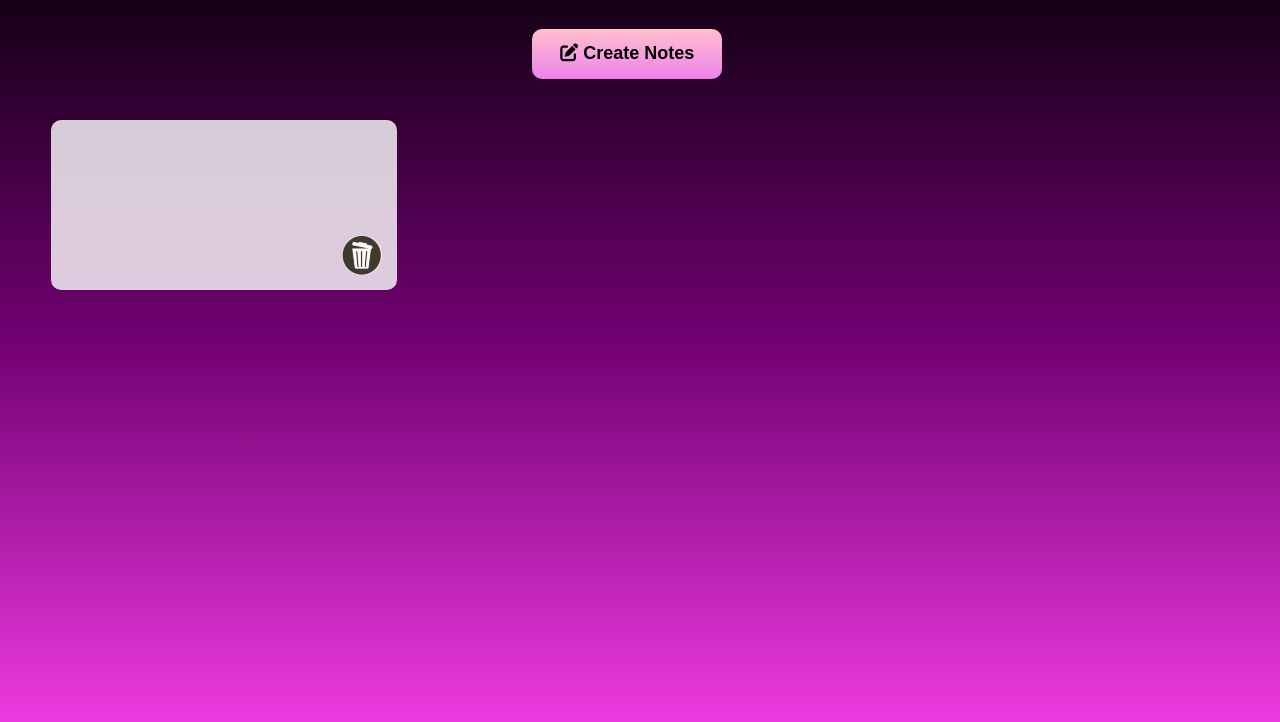
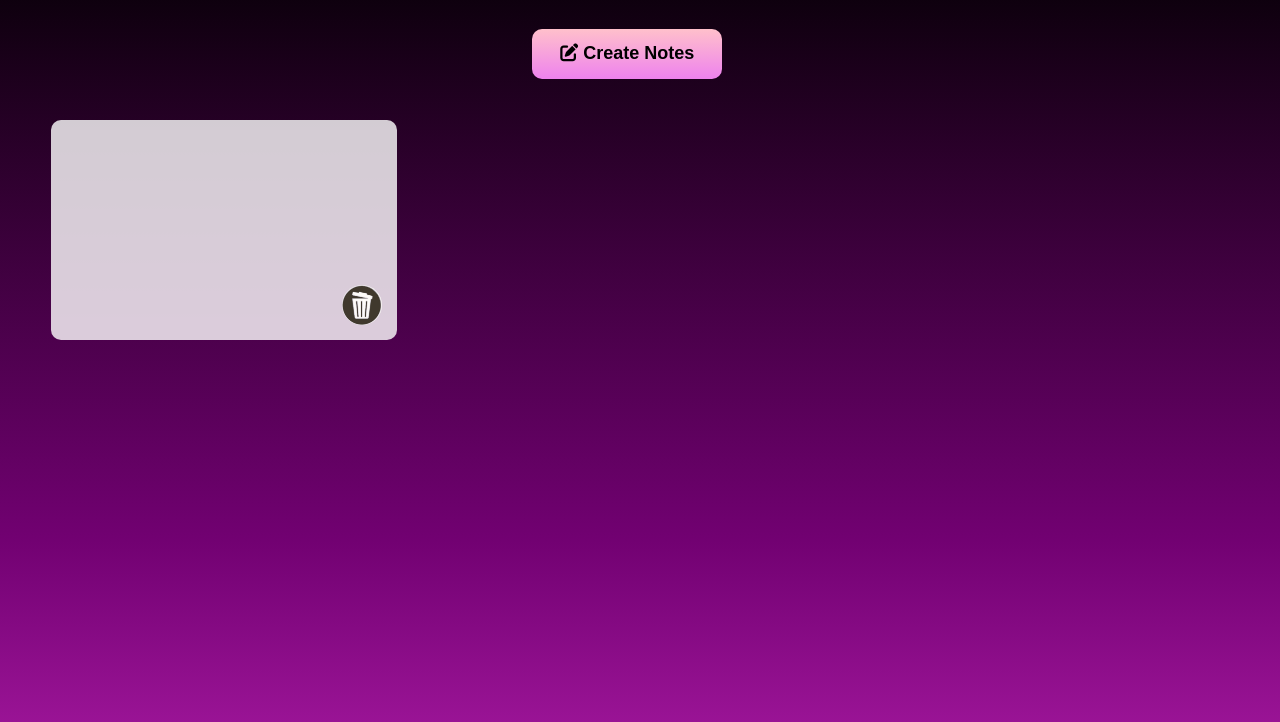
Before and after one commit to kavyaballa1020/JS-Projects-for-Beginners, a plain HTML site: page Notes App/index.html in a window 1280 px wide. Both pictures are taken after a click on the button "Create Notes". Shown: the part 78-800 px from the top of the page. Drawn offline with Linux system fonts and the light colour scheme.

Commit message:
Update | Notes App

```diff
--- a/Notes App/style.css
+++ b/Notes App/style.css
@@ -6,7 +6,7 @@
 
 body {
     background: linear-gradient(to top, rgb(249, 64, 234), rgb(114, 1, 114), black);
-    height: 100vh;
+    height: 150vh;
     background-repeat: no-repeat;
     color: white;
     font-weight: bolder;
@@ -57,17 +57,21 @@ body {
     font-size: large;
     border-radius: 10px;
     border: none;
-    height: 150px;
+    height: 200px;
     width: calc(30% - 20px);
     padding: 10px;
     margin-top: 30px;
-    background-color: rgba(255, 255, 255, 0.8); /* Slightly transparent white background */
+    background-color: rgba(255, 255, 255, 0.8);
     position: relative;
 }
 
 .input-block:focus {
     outline: none;
+    border: 2px solid rgba(249, 64, 234, 0.8);
+    box-shadow: 0 0 10px rgba(249, 64, 234, 0.8);
+    background-color: rgba(255, 255, 255, 1);
 }
+
 
 .input-block img {
     width: 40px;
```
Also changed, not shown: Notes App/index.html (+0 -3 lines).
